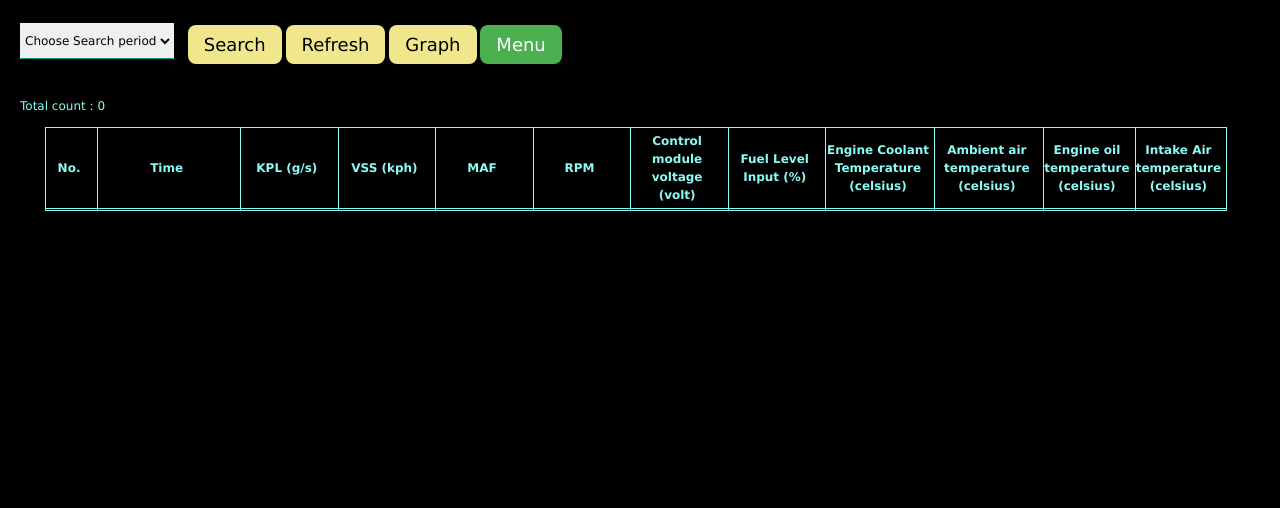
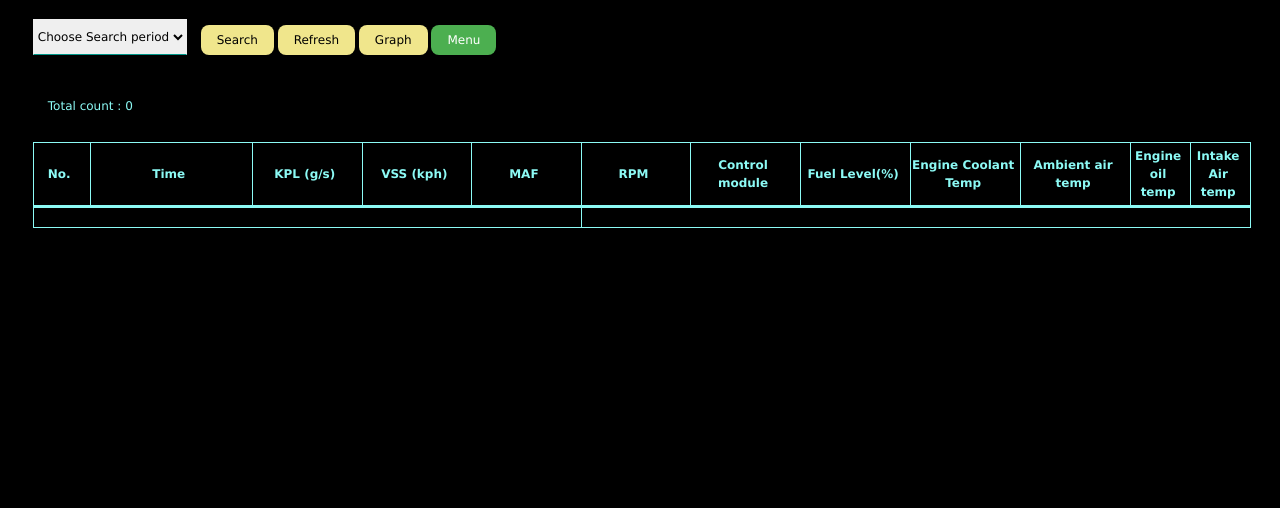
Before and after one commit to banghyun89/koolProject, a Django app: page /history/ in a window 1280 px wide. Shown: the top 508 px of the page. Run offline with Django 3.2, Linux system fonts and the light colour scheme; data that the repository does not hold is empty.

Commit message:
commit
 history line graph추가

```diff
--- a/kool/dbConn/sqlCollection.py
+++ b/kool/dbConn/sqlCollection.py
@@ -80,7 +80,7 @@ def put_data(obd_data):
 
 def get_history_data(list):
     pagingSql = """
-                     SELECT 0,
+                     SELECT
                             strftime('%Y-%m-%d %H:%M', time) as time,
                             printf('%.2f', avg(kpl)) as kpl,
                             printf('%.2f', avg(vss)) as vss,
@@ -101,7 +101,7 @@ def get_history_data(list):
                    LIMIT ?, ?
                 """
     firstCallSql = """
-                     SELECT max(id),
+                     SELECT
                             strftime('%Y-%m-%d %H:%M', time) as time,
                             printf('%.2f', avg(kpl)) as kpl,
                             printf('%.2f', avg(vss)) as vss,
@@ -120,6 +120,12 @@ def get_history_data(list):
                       ORDER BY id DESC
                       LIMIT ?, ?
                    """
+    firstCallSqlMaxId = """
+                     SELECT max(id) as maxId
+                       FROM rowOBDdata
+                      WHERE time >= ?
+                        AND time <= ?
+                   """
     totalCountSql = """
                         SELECT count(*) totalCount
                           FROM (SELECT strftime('%Y-%m-%d %H:%M', time)
@@ -137,6 +143,7 @@ def get_history_data(list):
             response = []
             selectList = []
             count = 0
+            maxId = 0
 
             if data[2] > 0 : # paging sql when scroll table in the live page
                 results = cursor.execute(pagingSql, (data[0], data[1], data[2], data[3], data[4]))
@@ -147,6 +154,10 @@ def get_history_data(list):
 
                 for row in results.fetchall():
                     selectList.append(row)
+
+                results2 = cursor.execute(firstCallSqlMaxId, (data[0], data[1]))
+                maxId = results2.fetchone()[0]
+
                 countList = cursor.execute(totalCountSql,(data[0], data[1]))
                 count = countList.fetchone()[0]
                 if count is None:
@@ -161,6 +172,7 @@ def get_history_data(list):
 
     response.append(selectList)
     response.append(count)
+    response.append(maxId)
     return (response)
 
 def get_live_data():
--- a/kool/web/kool/static/resource/css/history.css
+++ b/kool/web/kool/static/resource/css/history.css
@@ -4,7 +4,8 @@ body {background-color:#000000;
            font-size:0.8em;
           }
 
-.w3-container-custom {padding-left:20px;}
+.w3-container-custom {padding-left:20px;width:98%;
+    margin:auto;}
 .search-zone div {display: inline-block;
                   height:30px;
                   margin-top: 20px;
@@ -12,19 +13,28 @@ body {background-color:#000000;
                   padding-right:10px;}
 
 .tableWrap {
-    width:96%;
-    margin:auto;
+    width:100%;
     min-height:40px;
     height:300px;
     overflow-y:scroll;
 }
+
+.tableWrap-graph {
+    width:100%;
+    min-height:40px;
+    height:200px;
+    overflow-y:scroll;
+}
+
+#tableWrapDiv table thead th {color:#000000;font-size:0em;margin:0;padding:0;height:0px;}
+
 .tableWrapHead {
-    width:96%;
-    margin:auto;
+    width:100%;
     overflow-y:scroll;
 }
 table {
-    width:99%;
+    width:100%;
+    background-color:#000000;
 }
 th,td {
     height: 20px;
--- a/kool/web/kool/templates/history.html
+++ b/kool/web/kool/templates/history.html
@@ -5,6 +5,7 @@
 <meta name="viewport" content="width=device-width, initial-scale=1">
 <link rel="stylesheet" href="{% static 'resource/css/w3.css' %}">
 <link rel="stylesheet" href="{% static 'resource/css/history.css' %}">
+<script src="{% static 'resource/googleGraph/loader.js' %}"></script>
 <script src="{% static 'resource/js/jquery-3.1.1.min.js' %}"></script>
 <script src="{% static 'resource/js/common.js' %}"></script>
 <body>
@@ -22,41 +23,20 @@
                 </select>
             </div>
             <div>
-                <button class="w3-btn w3-round-large w3-large w3-khaki w3-hover-orange" style="margin-top:5px;" onclick="searchOnClick()">Search</button>
-                <button class="w3-btn w3-round-large w3-large w3-khaki w3-hover-orange" style="margin-top:5px;" onclick="searchOnClick('refresh')">Refresh</button>
-                <button class="w3-btn w3-round-large w3-large w3-khaki w3-hover-orange" style="margin-top:5px;" onclick="window.location.assign('{% url 'history_graph' %}');">Graph</button>
-                <button class="w3-btn w3-round-large w3-large w3-green w3-hover-orange" style="margin-top:5px;"  onclick="window.location.assign('{% url 'home' %}');">Menu</button>
+                <button class="w3-btn w3-round-large w3-small w3-khaki w3-hover-orange" style="margin-top:5px;" onclick="searchOnClick()">Search</button>
+                <button class="w3-btn w3-round-large w3-small w3-khaki w3-hover-orange" style="margin-top:5px;" onclick="searchOnClick('refresh')">Refresh</button>
+                <button class="w3-btn w3-round-large w3-small w3-khaki w3-hover-orange" style="margin-top:5px;" onclick="window.location.assign('{% url 'history_graph' %}');">Graph</button>
+                <button class="w3-btn w3-round-large w3-small w3-green w3-hover-orange" style="margin-top:5px;"  onclick="window.location.assign('{% url 'home' %}');">Menu</button>
             </div>
         </div>
-        <p style="padding-top:15px;paddin-bottom:10px;">
+
+        <p style="padding:15px;">
             Total count :
             <span id="totalCountSpan">0</span>
         </p>
-        <div class="tableWrapHead">
-            <table>
+        <div class="tableWrapHead" >
+            <table id="tableTitle">
                 <thead>
-                    <tr>
-                        <th class="width-5" >No.</th>
-                        <th class="width-15">Time
-                        </th>
-                        <th class="width-10" >KPL (g/s)</th>
-                        <th class="width-10" >VSS (kph)</th>
-                        <th class="width-10" >MAF</th>
-                        <th class="width-10" >RPM</th>
-                        <th class="width-10" >Control module voltage (volt)</th>
-                        <th class="width-10" >Fuel Level Input (%)</th>
-                        <th class="width-10" >Engine Coolant Temperature (celsius)</th>
-                        <th class="width-10" >Ambient air temperature (celsius)</th>
-                        <th class="width-10" >Engine oil temperature (celsius)</th>
-                        <th class="width-10" >Intake Air temperature (celsius)</th>
-                    </tr>
-
-                </thead>
-            </table>
-        </div>
-        <div class="tableWrap" id="tableWrapDiv" onscroll="onScrollDiv()">
-            <table style="margin-top:-80px;">
-                 <thead>
                     <tr>
                         <th class="width-5">No.</th>
                         <th class="width-15">Time</th>
@@ -64,12 +44,32 @@
                         <th class="width-10" >VSS (kph)</th>
                         <th class="width-10" >MAF</th>
                         <th class="width-10" >RPM</th>
-                        <th class="width-10" >Control module voltage (volt)</th>
-                        <th class="width-10" >Fuel Level Input (%)</th>
-                        <th class="width-10" >Engine Coolant Temperature (celsius)</th>
-                        <th class="width-10" >Ambient air temperature (celsius)</th>
-                        <th class="width-10" >Engine oil temperature (celsius)</th>
-                        <th class="width-10" >Intake Air temperature (celsius)</th>
+                        <th class="width-10" >Control module</th>
+                        <th class="width-10" >Fuel Level(%)</th>
+                        <th class="width-10" >Engine Coolant Temp</th>
+                        <th class="width-10" >Ambient air temp</th>
+                        <th class="width-10" >Engine oil temp</th>
+                        <th class="width-10" >Intake Air temp</th>
+                    </tr>
+                </thead>
+            </table>
+        </div>
+        <div class="tableWrap" id="tableWrapDiv" onscroll="onScrollDiv()">
+            <table id="historyTable" style="">
+                 <thead>
+                    <tr style="">
+                        <th class="width-5">No.</th>
+                        <th class="width-15">Time</th>
+                        <th class="width-10">KPL (g/s)</th>
+                        <th class="width-10" >VSS (kph)</th>
+                        <th class="width-10" >MAF</th>
+                        <th class="width-10" >RPM</th>
+                        <th class="width-10" >Control module</th>
+                        <th class="width-10" >Fuel Level(%)</th>
+                        <th class="width-10" >Engine Coolant Temp</th>
+                        <th class="width-10" >Ambient air temp</th>
+                        <th class="width-10" >Engine oil temp</th>
+                        <th class="width-10" >Intake Air temp</th>
                     </tr>
                 </thead>
                 <tbody id="historyTableTbody">
@@ -100,8 +100,12 @@
                             }
                         };
 
-    //call when page load
-    callHistory(0); //1days
+     $(document).ready(function(){
+        //call when page load
+        callHistory(0); //1days
+
+    });
+
 
     function searchOnClick(){
 
@@ -176,11 +180,10 @@
             tableObj.innerHTML = "";
             searchCondObj.totalCnt = isNotEmpty(obj.totalCount)? parseInt(obj.totalCount):0;
 
-            document.getElementsByClassName("tableWrap")[0].scrollTop = 0;
+            document.getElementById("tableWrapDiv").scrollTop = 0;
 
-            if(rsList.length > 0){
-                searchCondObj.latestIndex = rsList[0][0];
-            }
+            searchCondObj.latestIndex = isNotEmpty(obj.maxId)? parseInt(obj.maxId):0;
+
 
             document.getElementById("totalCountSpan").innerHTML = parseInt(searchCondObj.totalCnt).toLocaleString('en');
         }
@@ -197,7 +200,7 @@
             textElement= document.createTextNode(count);
             tdObj.appendChild(textElement);
             trObj.appendChild(tdObj);
-            for(var j=1; j<rsList[i].length;j++){
+            for(var j=0; j<rsList[i].length;j++){
                 tdObj = document.createElement("TD");
                 textElement= document.createTextNode(rsList[i][j]);
                 tdObj.appendChild(textElement);
@@ -216,7 +219,7 @@
 
     //div table scroll event
     function onScrollDiv() {
-        var divObj = document.getElementsByClassName("tableWrap")[0];
+        var divObj = document.getElementById("tableWrapDiv");
 
          document.getElementsByClassName("tableWrapHead")[0].scrollLeft = divObj.scrollLeft;
 
--- a/kool/web/kool/templates/live.html
+++ b/kool/web/kool/templates/live.html
@@ -161,9 +161,9 @@
         //make tags
         sensorObj.makeTagAll();
 
-        $(".small-box").click(function(){
+       /* $(".small-box").click(function(){
             $(this).hide();
-        });
+        }); */
         $("[sensor]").click(function(){
             var id = $(this).attr("sensor");
             $(this).toggleClass("w3-text-gray");
--- a/kool/web/kool/views.py
+++ b/kool/web/kool/views.py
@@ -55,4 +55,4 @@ def getHistoryData_graph(request):
     print(param)
     rsList = sqlCollection.get_history_data(param)
 
-    return JsonResponse({'list': rsList[0], 'totalCount': rsList[1]})
+    return JsonResponse({'list': rsList[0], 'totalCount': rsList[1], 'maxId':rsList[2]})
```
Also changed, not shown: kool/web/kool/templates/history_graph.html (+112 -48 lines).
